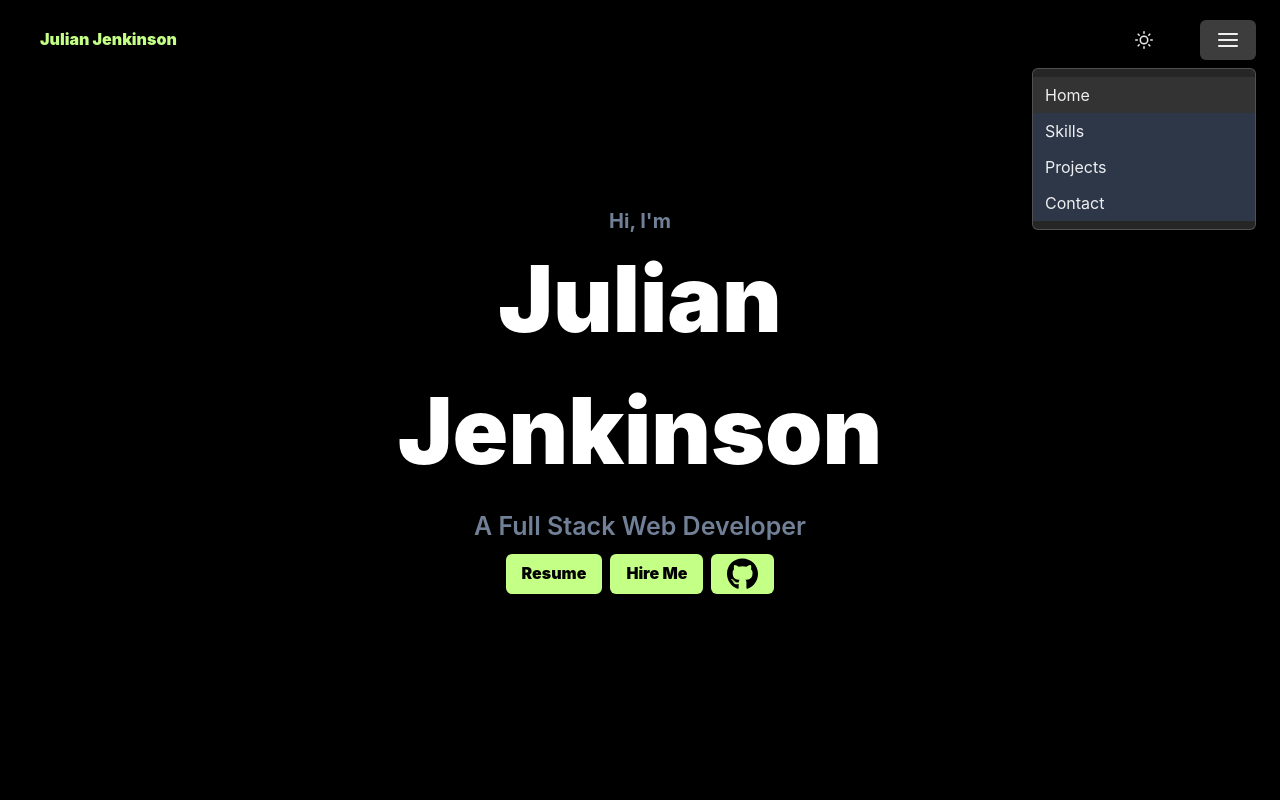
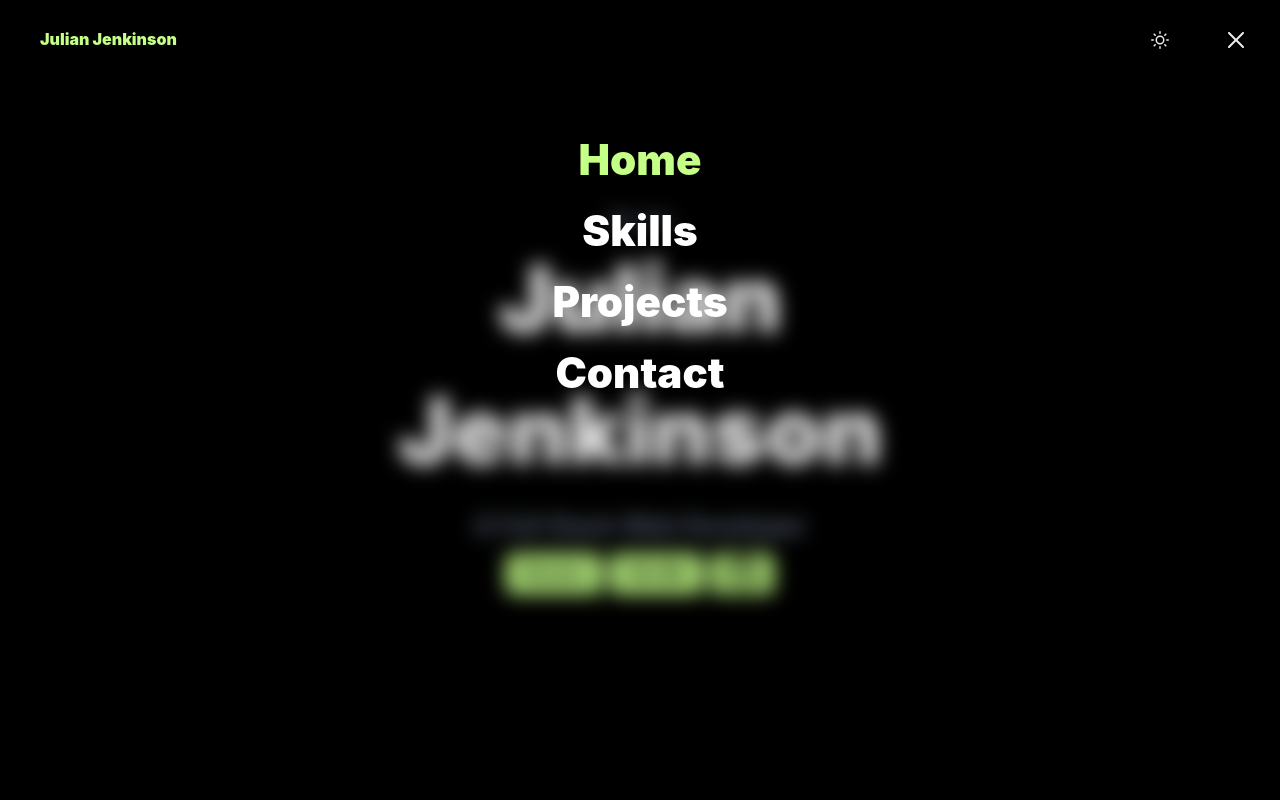
Before and after one commit to Julian-Jenkinson/Julian-Jenkinson.github.io, a React (Create React App) app: page / in a window 1280 px wide. Both pictures are taken after a click on the button 1228 px from the left and 40 px from the top of the page. Shown: the top 800 px of the page. Built offline with nearby package versions, Linux system fonts and the light colour scheme.

Commit message:
Updated menu drawer

```diff
--- a/src/components/Header.js
+++ b/src/components/Header.js
@@ -2,7 +2,7 @@ import React, { useEffect, useRef, useState } from "react";
 import { Text, Box, HStack, Button } from "@chakra-ui/react";
 import ThemeToggle from './ThemeToggle';
 import { useColorModeValue } from "@chakra-ui/react";
-import HeaderMenu from "./HeaderMenu";
+import HeaderMenu from "./HeaderMenu";// not use this
 
 
 
@@ -25,9 +25,9 @@ const Header = () => {
       top={0}
       left={0}
       right={0}
-      translateY={0}
+      //translateY={0}
       backgroundColor="transparent"
-      zIndex="1000"
+      zIndex="9999"
       sx={{
         backdropFilter: 'blur(10px)',
         WebkitBackdropFilter: 'blur(10px)',
--- a/src/components/HeaderMenu.js
+++ b/src/components/HeaderMenu.js
@@ -1,7 +1,56 @@
-import { Menu, MenuButton, MenuList, MenuItem, Button } from "@chakra-ui/react";
-  import { HamburgerIcon } from "@chakra-ui/icons";
+import {
+  IconButton,
+  Drawer,
+  DrawerOverlay,
+  DrawerContent,
+  DrawerBody,
+  VStack,
+  useDisclosure,
+  Box,
+  useColorModeValue,
+
+} from "@chakra-ui/react";
+import { HamburgerIcon, CloseIcon } from "@chakra-ui/icons";
+import { useState, useEffect } from "react";
 
 const HeaderMenu = () => {
+  const { isOpen, onOpen, onClose } = useDisclosure();
+  const textColor = useColorModeValue("black", "white");
+
+  //Highlight active menu items
+  const [activeSection, setActiveSection] = useState("");
+  const sectionIds = ["landing", "skills", "projects", "contactme"];
+
+  useEffect(() => {
+    const handleScroll = () => {
+      const scrollY = window.pageYOffset;
+
+      let current = "";
+
+      sectionIds.forEach((id) => {
+        const el = document.getElementById(`${id}-section`);
+        if (el) {
+          const offsetTop = el.offsetTop;
+          const offsetHeight = el.offsetHeight;
+
+          if (scrollY >= offsetTop - 100 && scrollY < offsetTop + offsetHeight - 100) {
+            current = id;
+          }
+        }
+      });
+
+      if (current && current !== activeSection) {
+        setActiveSection(current);
+      }
+    };
+
+    window.addEventListener("scroll", handleScroll);
+    handleScroll(); // run on mount
+
+    return () => window.removeEventListener("scroll", handleScroll);
+  }, [activeSection]);
+
+
 
   const handleClick = (anchor) => {
     const id = `${anchor}-section`;
@@ -11,65 +60,104 @@ import { Menu, MenuButton, MenuList, MenuItem, Button } from "@chakra-ui/react";
         behavior: "smooth",
         block: "start",
       });
+
     }
+
   };
 
+  return (
+    <>
+      <IconButton
+        icon={isOpen ? <CloseIcon w={4} h={4} /> : <HamburgerIcon w={6} h={6} />}
+        onClick={isOpen ? onClose : onOpen}
+        aria-label="Toggle menu"
+        bg="none"
+        sx={{ marginLeft: "0 !important" }}
+        transition="transform 0.1s ease"
+        _hover={{ transform: "scale(1.2)", background: "none" }}
+      />
 
-    return (
-      <Menu>
-        <MenuButton
-          as={Button}
-          sx={{ marginLeft: '0 !important' }}
-          bg="none"
-          transition="transform 0.1s ease"
-          _hover={{ transform: "scale(1.2)", background:"none" }}
+      <Drawer
+        isOpen={isOpen}
+        placement="top"
+        onClose={onClose}
+        blockScrollOnMount={false}
+        size="full"
       >
-          <HamburgerIcon w={6} h={6} />
-        </MenuButton>
-        <MenuList
-          bg="rgba(255, 255, 255, 0.15)" // semi-transparent white
+        <DrawerOverlay bg="rgba(0, 0, 0, 0.10)" />
+        />
+        <DrawerContent
+        color={textColor}
+          bg="transparent"
           backdropFilter="blur(10px)"
-          border="1px solid rgba(255, 255, 255, 0.2)" // optional: soft border
-          boxShadow="lg"
+          WebkitBackdropFilter="blur(10px)"
+          zIndex="999"
+          mt="80px"
+
         >
-          <MenuItem
-            href="#landing-section"
-            onClick={(event) => {
-              event.preventDefault();
-              handleClick("landing");
+          <DrawerBody
+            display="flex"
+            justifyContent="center"
+            pt={12}
+          >
+            <VStack spacing={2} fontSize="42" fontWeight="900">
+              <Box
+                cursor="pointer"
+                onClick={() => handleClick("landing")}
+                color={activeSection === "landing" ? 'rgb(196,255,134)' : textColor}
+                _hover={{
+                  transform: "scale(1.05)",
+                  color: 'rgb(196,255,134)',
+                  transition: "all 0.1s ease-in",
                 }}
+                transitionProperty="transform, color"
                 >
                 Home
-          </MenuItem>
-          <MenuItem
-          href="#skills-section"
-          onClick={(event) => {
-            event.preventDefault();
-            handleClick("skills");
+              </Box>
+              <Box
+                cursor="pointer"
+                onClick={() => handleClick("skills")}
+                color={activeSection === "skills" ? 'rgb(196,255,134)' : textColor}
+                _hover={{
+                  transform: "scale(1.05)",
+                  color: 'rgb(196,255,134)',
+                  transition: "all 0.1s ease-in",
                 }}
+                transitionProperty="transform, color"
               >
                 Skills
-          </MenuItem>
-          <MenuItem
-          href="#projects-section"
-          onClick={(event) => {
-            event.preventDefault();
-            handleClick("projects");
+              </Box>
+              <Box
+                cursor="pointer"
+                onClick={() => handleClick("projects")}
+                color={activeSection === "projects" ? 'rgb(196,255,134)' : textColor}
+                _hover={{
+                  transform: "scale(1.05)",
+                  color: 'rgb(196,255,134)',
+                  transition: "all 0.1s ease-in",
                 }}
+                transitionProperty="transform, color"
               >
                 Projects
-          </MenuItem>
-          <MenuItem
-          href="#contactme-section"
-          onClick={(event) => {
-            event.preventDefault();
-            handleClick("contactme");
+              </Box>
+              <Box
+                cursor="pointer"
+                onClick={() => handleClick("contactme")}
+                color={activeSection === "contactme" ? 'rgb(196,255,134)' : textColor}
+                _hover={{
+                  transform: "scale(1.05)",
+                  color: 'rgb(196,255,134)',
+                  transition: "all 0.1s ease-in",
                 }}
+                transitionProperty="transform, color"
               >
                 Contact
-          </MenuItem>
-        </MenuList>
-      </Menu>
+              </Box>
+            </VStack>
+          </DrawerBody>
+        </DrawerContent>
+      </Drawer>
+    </>
   );
 };
 
```
Lines whose indentation alone changed are shown as unchanged.
